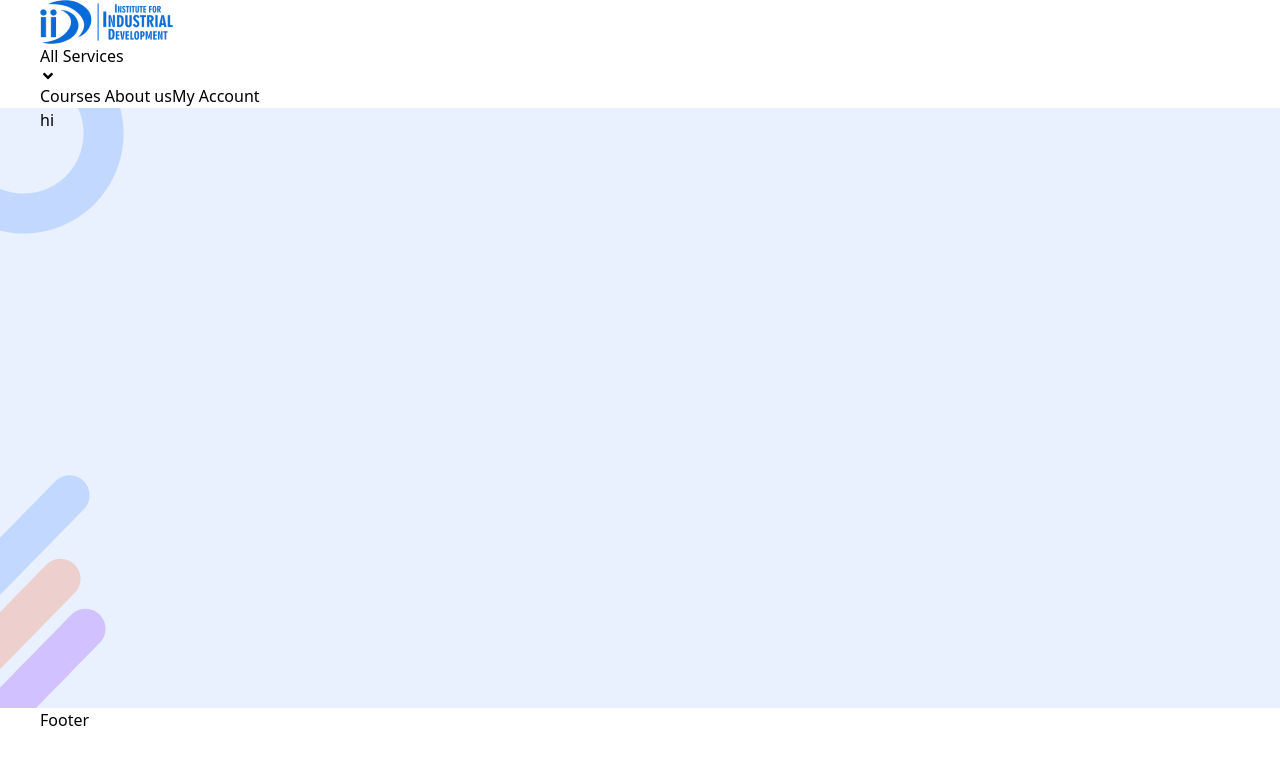
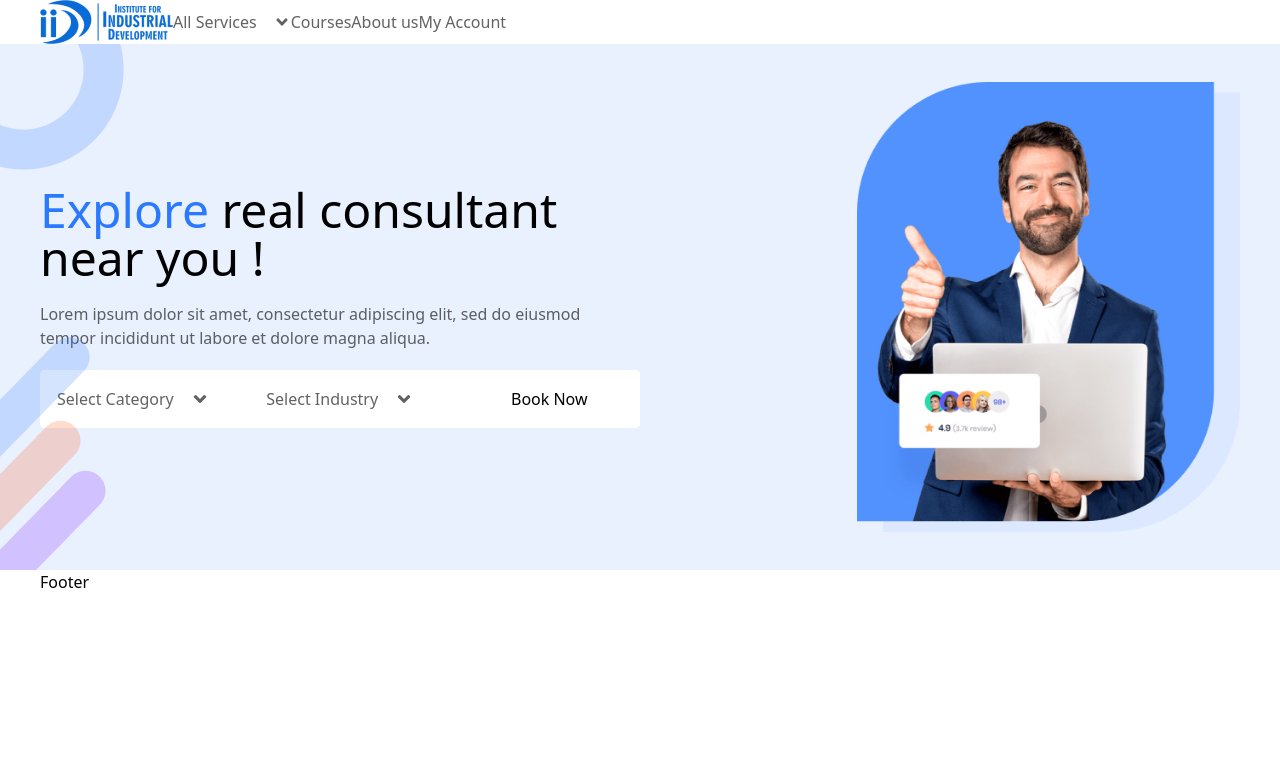
Before and after one commit to Ankit-Gupta4502/consultantcy, a Next.js app: page / in a window 1280 px wide. Shown: the top 764 px of the page. Built offline with nearby package versions, Linux system fonts and the light colour scheme.

Commit message:
Hero Section

```diff
--- a/Components/Layout/Header.tsx
+++ b/Components/Layout/Header.tsx
@@ -11,16 +11,16 @@ const Header = () => {
 
                     <Image src={img} alt="" />
                     <div className="flex space-x-10 items-center">
-                        <div className="flex space-x-4 cursor-pointer text-gray">
+                        <div className="flex space-x-4 cursor-pointer text-gray/70">
                             <span>
 
                                 All Services
                             </span>
-                            <span className=' flex items-center' ><FaAngleDown /></span>
+                            <span className=' flex items-center' ><FaAngleDown fontSize={18}/></span>
                         </div>
-                        <Link className=" cursor-pointer text-gray" href="#">Courses</Link>
-                        <Link className=" cursor-pointer text-gray" href="#">  About us</Link>
-                        <Link className=" cursor-pointer text-gray" href="#">My Account</Link>
+                        <Link className=" cursor-pointer text-gray/70" href="#">Courses</Link>
+                        <Link className=" cursor-pointer text-gray/70" href="#">  About us</Link>
+                        <Link className=" cursor-pointer text-gray/70" href="#">My Account</Link>
                     </div>
                 </div>
             </div>
--- a/pages/index.tsx
+++ b/pages/index.tsx
@@ -3,6 +3,8 @@ import Button from '../Components/UI/Button'
 import { Input } from '../Components/UI/Input'
 import img from "../public/images/Ellipse 6.png"
 import img2 from "../public/images/Group 22.png"
+import img3 from "../public/images/Rectangle 19.png"
+import { FaAngleDown } from "react-icons/fa";
 import Image from 'next/image';
 export default function Home() {
   return (
@@ -13,7 +15,7 @@ export default function Home() {
         <meta name="viewport" content="width=device-width, initial-scale=1" />
         <link rel="icon" href="/favicon.ico" />
       </Head>
-      <div className='h-[600px] bg-light-primary relative overflow-hidden'>
+      <div className=' bg-light-primary relative overflow-hidden'>
         <div className="absolute top-[-75px] left-0 ...">
           <Image src={img} alt="" />
         </div>
@@ -21,7 +23,44 @@ export default function Home() {
           <Image src={img2} alt="" />
         </div>
         <div className="container">
-          hi
+
+          <div className="grid grid-cols-[50%_10%_40%]">
+            <div className='flex flex-col justify-center '>
+              <h1 className='text-5xl mb-5 font-medium'><span className='text-primary'>Explore</span> real consultant<br />
+                near you !</h1>
+              <p className='text-gray/70 mb-5'>Lorem ipsum dolor sit amet, consectetur adipiscing elit, sed do eiusmod<br />
+                tempor incididunt ut labore et dolore magna aliqua.</p>
+              <div className='border-[1px] border-white bg-white rounded'>
+                <div className="grid grid-cols-[35%_35%_30%] items-center">
+                  <div className='px-4 py-4'><div className="flex space-x-4 cursor-pointer text-gray/70">
+                    <span>
+
+                      Select Category
+                    </span>
+                    <span className=' flex items-center' ><FaAngleDown fontSize={20} /></span>
+                  </div></div>
+                  <div className='px-4 py-4'><div className="flex space-x-4 cursor-pointer text-gray/70">
+                    <span>
+
+                      Select Industry
+                    </span>
+                    <span className=' flex items-center' ><FaAngleDown fontSize={20} /></span>
+                  </div></div>
+                  <div className='text-center'>
+                    <Button >Book Now</Button>
+                    </div>
+                </div>
+              </div>
+
+
+            </div>
+            <div></div>
+            <div className='py-[38px]'>
+              <Image src={img3} alt="" height={450} className="ml-auto" />
+            </div>
+          </div>
+
+
         </div>
       </div>
     </>
```
Also changed, not shown: public/images/Rectangle 19.png (added).
